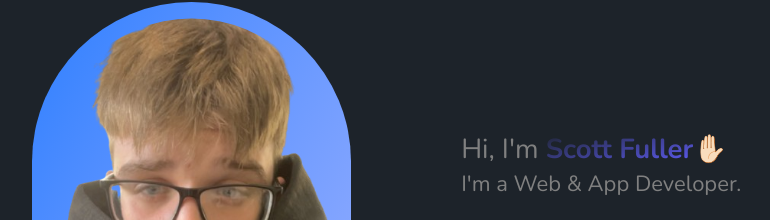
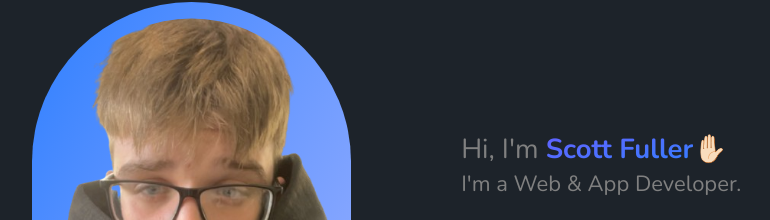
Before and after one commit to SF-08/scottfuller.dev, a Next.js app: page / in a window 1280 px wide. Shown: the part 133-353 px from the top of the page, without its empty margins (209-979 px from the left). Built offline with nearby package versions, Linux system fonts and the light colour scheme.

Commit message:
changed color for bio section

```diff
--- a/app/page.tsx
+++ b/app/page.tsx
@@ -48,7 +48,7 @@
         <div>
             <div className="text-center md:text-left mb-4">
                 <h1 className="text-xl">
-                    Hi, I'm <span className="bg-linear-to-tl from-indigo-500 to fuchsia-500 text-transparent bg-clip-text font-bold">Scott Fuller</span>
+                    Hi, I'm <span className="bg-linear-to-tl from-blue-500 to-indigo-500 text-transparent bg-clip-text font-bold">Scott Fuller</span>
                     <span className="animate-wave inline-block">✋🏻</span>
                 </h1>
                 <h2 className="text-7x1">
```
